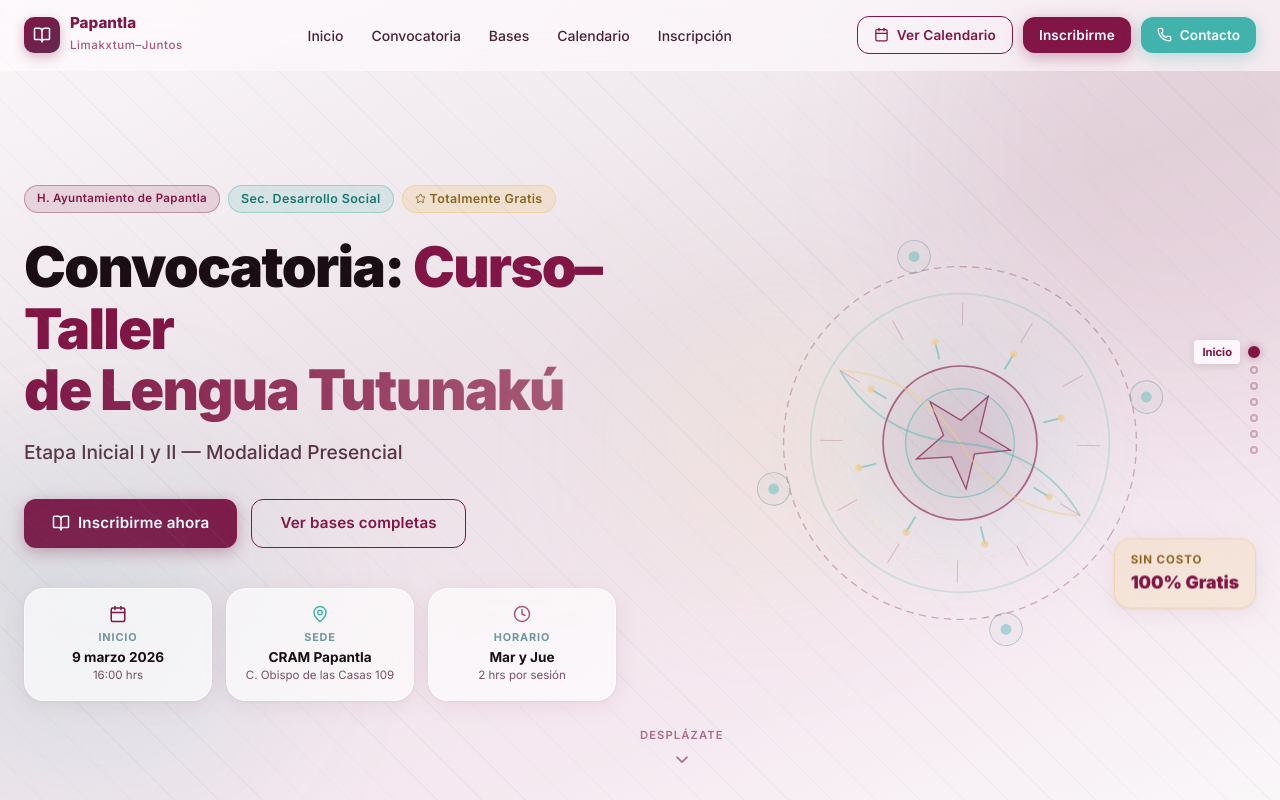
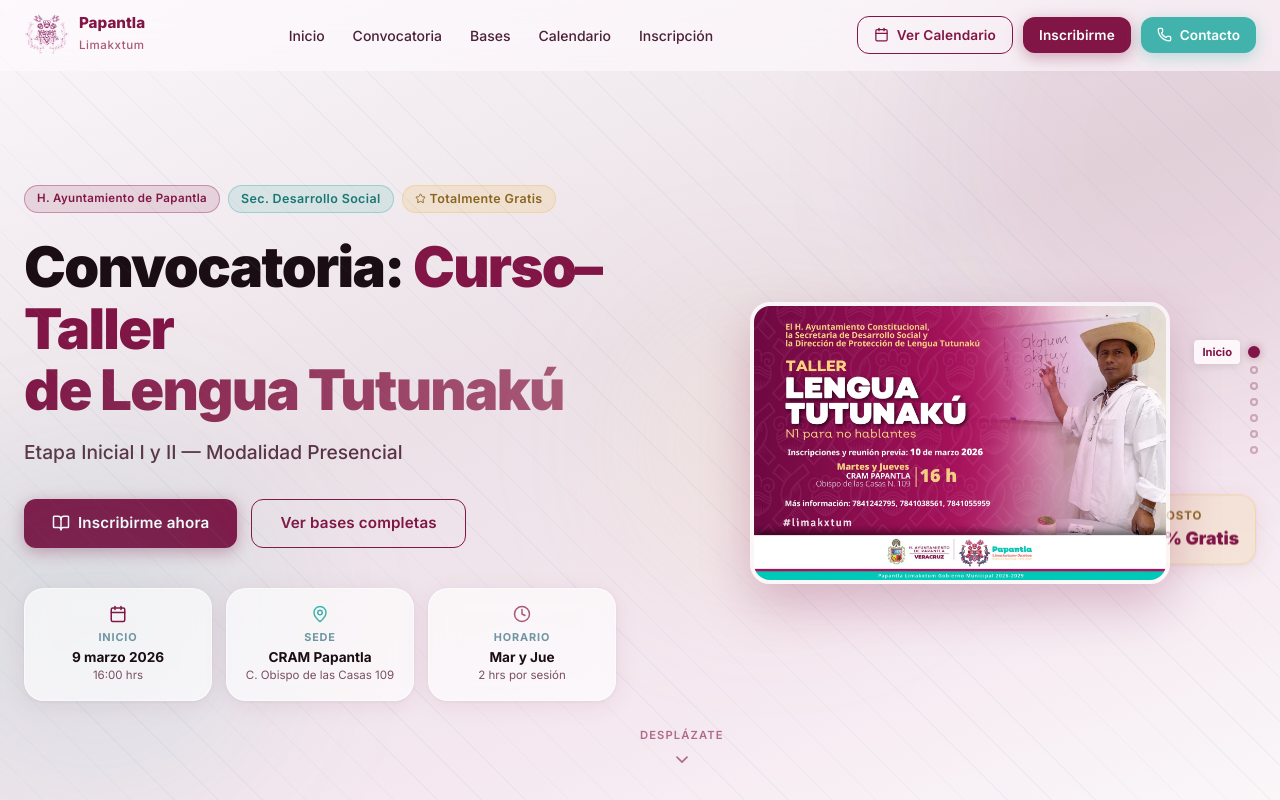
Before and after one commit to krisyiser/aprende_totonaco, a Next.js app: page / in a window 1280 px wide. Shown: the top 800 px of the page. Built offline with nearby package versions, Linux system fonts and the light colour scheme.

Commit message:
Actualiza hero con efecto parallax y logotipo institucional

```diff
--- a/components/Footer.tsx
+++ b/components/Footer.tsx
@@ -1,6 +1,7 @@
 "use client";
 
-import { BookOpen, Heart, Star } from "lucide-react";
+import Image from "next/image";
+import { Heart, Star } from "lucide-react";
 
 export function Footer() {
     const year = new Date().getFullYear();
@@ -81,22 +82,19 @@
                         <div style={{ display: "flex", alignItems: "center", gap: "0.625rem", marginBottom: "1rem" }}>
                             <div
                                 style={{
-                                    width: "40px",
-                                    height: "40px",
-                                    borderRadius: "10px",
-                                    background: "linear-gradient(135deg, #811646, #622A4E)",
+                                    width: "48px",
+                                    height: "48px",
                                     display: "flex",
                                     alignItems: "center",
                                     justifyContent: "center",
-                                    boxShadow: "0 4px 12px rgba(129,22,70,0.4)",
                                 }}
                             >
-                                <BookOpen size={20} color="white" />
+                                <Image src="/logo.png" alt="Logo Limakxtum" width={48} height={48} style={{ objectFit: "contain" }} />
                             </div>
                             <div>
                                 <div style={{ fontWeight: 800, color: "white", lineHeight: 1.1 }}>Papantla</div>
                                 <div style={{ fontSize: "0.72rem", color: "#A75976", letterSpacing: "0.05em" }}>
-                                    Limakxtum–Juntos
+                                    Limakxtum
                                 </div>
                             </div>
                         </div>
--- a/components/Header.tsx
+++ b/components/Header.tsx
@@ -2,7 +2,9 @@
 
 import { useState, useEffect } from "react";
 import { motion, AnimatePresence } from "framer-motion";
-import { Menu, X, BookOpen, Calendar, Phone } from "lucide-react";
+import { Menu, X, Calendar, Phone } from "lucide-react";
+
+import Image from "next/image";
 
 const NAV_ITEMS = [
     { label: "Inicio", href: "#inicio" },
@@ -76,24 +78,21 @@
                     >
                         <div
                             style={{
-                                width: "36px",
-                                height: "36px",
-                                borderRadius: "10px",
-                                background: "linear-gradient(135deg, #811646, #622A4E)",
+                                width: "45px",
+                                height: "45px",
                                 display: "flex",
                                 alignItems: "center",
                                 justifyContent: "center",
-                                boxShadow: "0 4px 12px rgba(129,22,70,0.3)",
                             }}
                         >
-                            <BookOpen size={18} color="white" />
+                            <Image src="/logo.png" alt="Logo Limakxtum" width={45} height={45} style={{ objectFit: "contain" }} priority />
                         </div>
                         <div>
                             <span style={{ fontWeight: 800, fontSize: "0.95rem", color: "#811646", display: "block", lineHeight: 1.1 }}>
                                 Papantla
                             </span>
                             <span style={{ fontWeight: 500, fontSize: "0.72rem", color: "#A75976", letterSpacing: "0.05em" }}>
-                                Limakxtum–Juntos
+                                Limakxtum
                             </span>
                         </div>
                     </a>
--- a/components/Hero.tsx
+++ b/components/Hero.tsx
@@ -1,92 +1,9 @@
 "use client";
 
-import { motion } from "framer-motion";
+import { motion, useScroll, useTransform } from "framer-motion";
 import { Calendar, MapPin, Clock, BookOpen, Star, ChevronDown } from "lucide-react";
+import Image from "next/image";
 
-/* ─── SVG Ornamental (emblema abstracto) ─── */
-function TutunakuOrnament() {
-    return (
-        <svg
-            viewBox="0 0 420 420"
-            fill="none"
-            xmlns="http://www.w3.org/2000/svg"
-            aria-hidden="true"
-            style={{ width: "100%", height: "100%", maxWidth: "420px" }}
-        >
-            {/* Outer ring */}
-            <circle cx="210" cy="210" r="195" stroke="#811646" strokeWidth="1.5" strokeDasharray="8 6" opacity="0.3" />
-            <circle cx="210" cy="210" r="165" stroke="#42B3AC" strokeWidth="2" opacity="0.2" />
-            <circle cx="210" cy="210" r="130" stroke="#F1CE90" strokeWidth="1" strokeDasharray="4 8" opacity="0.4" />
-
-            {/* Central medallion */}
-            <circle cx="210" cy="210" r="85" fill="rgba(129,22,70,0.06)" stroke="#811646" strokeWidth="2" opacity="0.6" />
-            <circle cx="210" cy="210" r="60" fill="rgba(66,179,172,0.08)" stroke="#42B3AC" strokeWidth="1.5" opacity="0.5" />
-
-            {/* Center star/glyph */}
-            <polygon
-                points="210,150 222,188 262,188 230,212 242,250 210,228 178,250 190,212 158,188 198,188"
-                fill="rgba(129,22,70,0.12)"
-                stroke="#811646"
-                strokeWidth="1.5"
-                opacity="0.7"
-            />
-
-            {/* Decorative petals */}
-            {[0, 45, 90, 135, 180, 225, 270, 315].map((angle, i) => {
-                const rad = (angle * Math.PI) / 180;
-                const x1 = Math.round((210 + 95 * Math.cos(rad)) * 1000) / 1000;
-                const y1 = Math.round((210 + 95 * Math.sin(rad)) * 1000) / 1000;
-                const x2 = Math.round((210 + 115 * Math.cos(rad)) * 1000) / 1000;
-                const y2 = Math.round((210 + 115 * Math.sin(rad)) * 1000) / 1000;
-                return (
-                    <g key={i}>
-                        <line x1={x1} y1={y1} x2={x2} y2={y2} stroke="#42B3AC" strokeWidth="2" opacity="0.5" />
-                        <circle cx={x2} cy={y2} r="4" fill="#F1CE90" opacity="0.7" />
-                    </g>
-                );
-            })}
-
-            {/* Radial lines */}
-            {[0, 30, 60, 90, 120, 150, 180, 210, 240, 270, 300, 330].map((angle, i) => {
-                const rad = (angle * Math.PI) / 180;
-                const x1 = Math.round((210 + 130 * Math.cos(rad)) * 1000) / 1000;
-                const y1 = Math.round((210 + 130 * Math.sin(rad)) * 1000) / 1000;
-                const x2 = Math.round((210 + 155 * Math.cos(rad)) * 1000) / 1000;
-                const y2 = Math.round((210 + 155 * Math.sin(rad)) * 1000) / 1000;
-                return (
-                    <line key={i} x1={x1} y1={y1} x2={x2} y2={y2} stroke="#A75976" strokeWidth="1" opacity="0.35" />
-                );
-            })}
-
-            {/* Corner glyphs abstract */}
-            {[
-                { cx: 60, cy: 60 }, { cx: 360, cy: 60 },
-                { cx: 60, cy: 360 }, { cx: 360, cy: 360 }
-            ].map((pt, i) => (
-                <g key={i}>
-                    <circle cx={pt.cx} cy={pt.cy} r="18" stroke="#7095A2" strokeWidth="1" fill="rgba(112,149,162,0.08)" opacity="0.5" />
-                    <circle cx={pt.cx} cy={pt.cy} r="6" fill="#42B3AC" opacity="0.4" />
-                </g>
-            ))}
-
-            {/* Abstract band */}
-            <path
-                d="M 55 210 Q 130 170, 210 210 Q 290 250, 365 210"
-                stroke="#F1CE90"
-                strokeWidth="2"
-                fill="none"
-                opacity="0.5"
-            />
-            <path
-                d="M 55 210 Q 130 250, 210 210 Q 290 170, 365 210"
-                stroke="#42B3AC"
-                strokeWidth="2"
-                fill="none"
-                opacity="0.4"
-            />
-        </svg>
-    );
-}
 
 /* ─── Floating blobs ─── */
 function Blob({ style }: { style: React.CSSProperties }) {
@@ -105,6 +22,10 @@
 }
 
 export function Hero() {
+    const { scrollY } = useScroll();
+    const yParallax = useTransform(scrollY, [0, 500], [0, 150]);
+    const opacityFade = useTransform(scrollY, [0, 300], [1, 0]);
+
     return (
         <section
             id="inicio"
@@ -289,11 +210,22 @@
                         }}
                     />
                     <motion.div
-                        animate={{ rotate: 360 }}
-                        transition={{ duration: 80, repeat: Infinity, ease: "linear" }}
-                        style={{ width: "min(380px, 90vw)", height: "min(380px, 90vw)" }}
+                        style={{ width: "min(420px, 90vw)", height: "auto", y: yParallax, opacity: opacityFade, position: "relative", zIndex: 10 }}
                     >
-                        <TutunakuOrnament />
+                        <Image
+                            src="/flyer.jpeg"
+                            alt="Flyer del Curso-Taller"
+                            width={420}
+                            height={420}
+                            style={{
+                                width: "100%",
+                                height: "auto",
+                                borderRadius: "20px",
+                                boxShadow: "0 20px 50px rgba(129,22,70,0.25)",
+                                border: "4px solid rgba(255,255,255,0.7)"
+                            }}
+                            priority
+                        />
                     </motion.div>
                     {/* Floating badge */}
                     <motion.div
--- a/components/InstitutionalContext.tsx
+++ b/components/InstitutionalContext.tsx
@@ -1,10 +1,10 @@
 "use client";
 
 import { useRef } from "react";
-import { motion, useInView } from "framer-motion";
+import { motion, useInView, Variants } from "framer-motion";
 import { Scale, Globe, BookOpen } from "lucide-react";
 
-const fadeUp: any = {
+const fadeUp: Variants = {
     hidden: { opacity: 0, y: 40 },
     show: (i: number) => ({
         opacity: 1,
```
Also changed, not shown: public/flyer.jpeg (added), public/logo.png (added).
